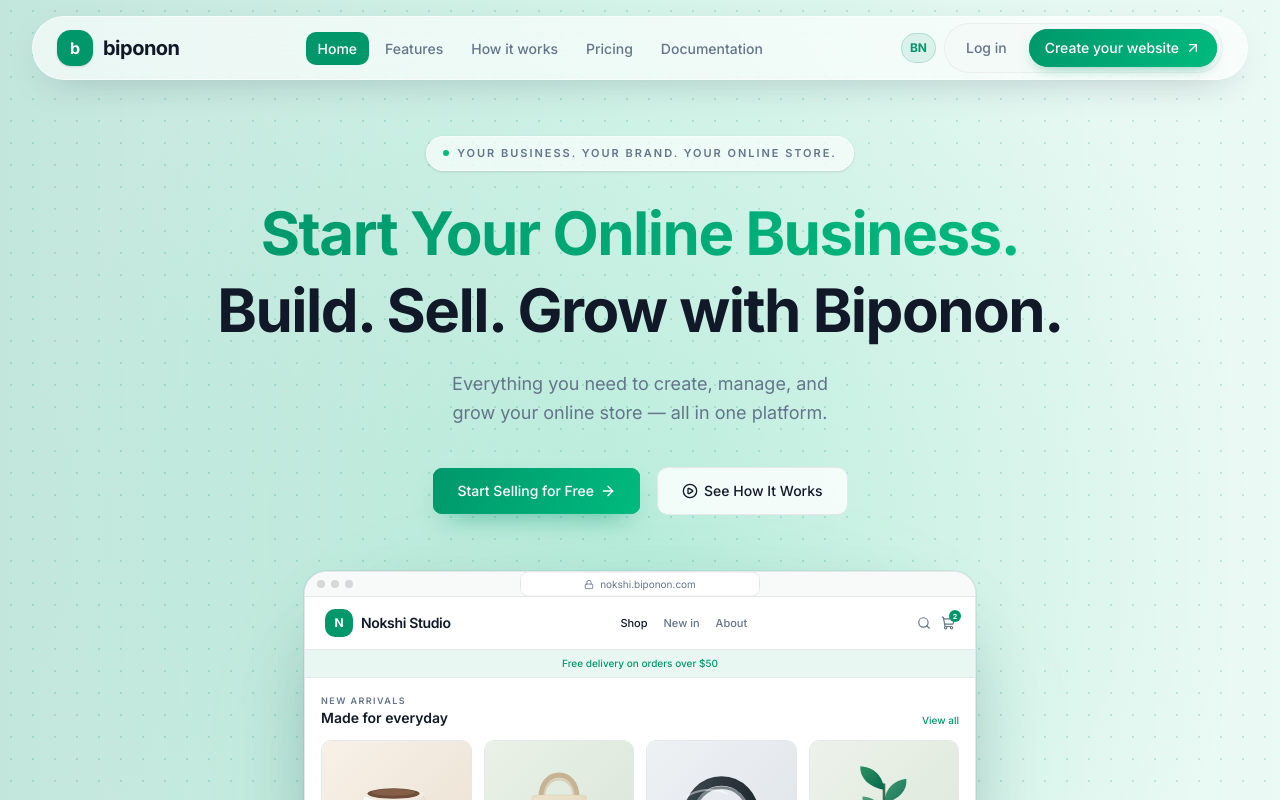
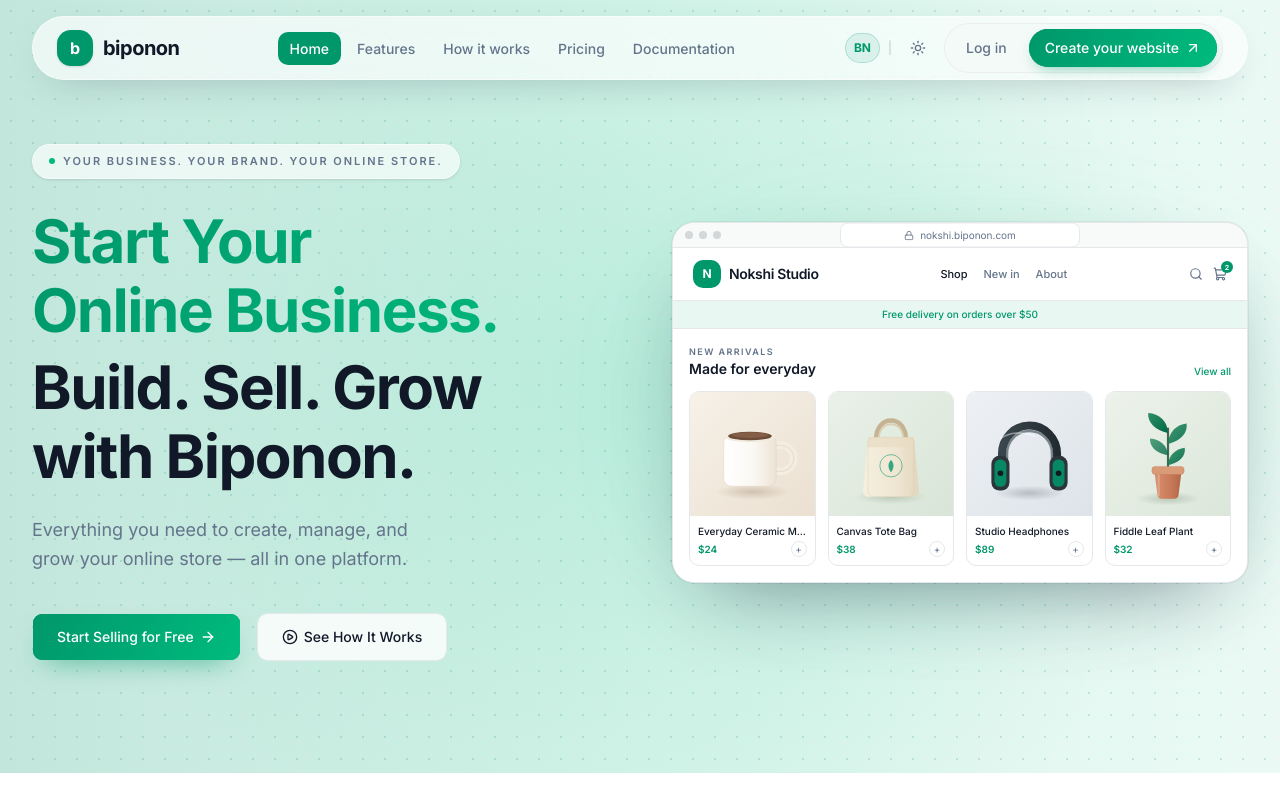
Before and after one commit to tfshorifulislam/biponon, a Next.js app: page / in a window 1280 px wide. Shown: the top 800 px of the page. Built offline with nearby package versions, Linux system fonts and the light colour scheme.

Commit message:
update hero section layout

```diff
--- a/src/components/banner/hero.tsx
+++ b/src/components/banner/hero.tsx
@@ -44,19 +44,22 @@ export default function HeroSection() {
   const { t } = useLanguage();
 
   return (
-    <section className="relative isolate w-full overflow-hidden pb-20 pt-24 sm:pb-24 sm:pt-26 lg:pt-34">
+    <section className="relative isolate w-full overflow-hidden pb-20 pt-24 sm:pb-24 sm:pt-26 lg:pb-28 lg:pt-36">
       <div
         aria-hidden
         className="hero-background pointer-events-none absolute inset-0 -z-10"
       />
 
-      <div className="relative z-10 mx-auto flex w-full max-w-7xl flex-col items-center px-4 text-center sm:px-6 lg:px-8">
-        <span className="inline-flex max-w-full items-center gap-2 rounded-full border border-white/50 bg-white/65 px-4 py-2 text-center text-[9px] font-semibold uppercase tracking-[0.1em] text-muted-foreground shadow-sm backdrop-blur-xl sm:text-[11px] sm:tracking-[0.18em] dark:border-white/10 dark:bg-black/25">
+      <div className="relative z-10 mx-auto w-full max-w-7xl px-4 sm:px-6 lg:px-8">
+        <div className="grid grid-cols-1 items-center gap-12 lg:grid-cols-2 lg:gap-12 xl:gap-16">
+          {/* Left Column: Messaging & CTAs */}
+          <div className="flex flex-col items-start text-left">
+            <span className="inline-flex max-w-full items-center gap-2 rounded-full border border-white/50 bg-white/65 px-4 py-2 text-[9px] font-semibold uppercase tracking-[0.1em] text-muted-foreground shadow-sm backdrop-blur-xl sm:text-[11px] sm:tracking-[0.18em] dark:border-white/10 dark:bg-black/25">
               <span className="size-1.5 shrink-0 rounded-full bg-brand-secondary" />
               {t("hero.badge")}
             </span>
 
-        <h1 className="section-heading mt-6 max-w-4xl text-4xl leading-[1.15] tracking-tight sm:mt-7 sm:text-5xl lg:text-6xl">
+            <h1 className="section-heading mt-6 max-w-xl text-4xl leading-[1.15] tracking-tight sm:mt-7 sm:text-5xl lg:text-5xl xl:text-6xl">
               <span className="brand-gradient-text">
                 {t("hero.headingGradient")}
               </span>
@@ -65,11 +68,11 @@ export default function HeroSection() {
               </span>
             </h1>
 
-        <p className="section-description mt-5 max-w-xl text-balance sm:mt-6">
+            <p className="section-description mt-5 max-w-lg text-balance sm:mt-6">
               {t("hero.description")}
             </p>
 
-        <div className="mt-8 flex w-full flex-col items-center justify-center gap-3 sm:mt-10 sm:w-auto sm:flex-row sm:gap-4">
+            <div className="mt-8 flex w-full flex-col gap-3 sm:mt-10 sm:w-auto sm:flex-row sm:gap-4">
               <Button
                 size="lg"
                 nativeButton={false}
@@ -91,8 +94,10 @@ export default function HeroSection() {
                 {t("hero.ctaSecondary")}
               </Button>
             </div>
+          </div>
 
-        <div className="relative mt-12 w-full max-w-2xl sm:mt-14">
+          {/* Right Column: Store Demo / Preview */}
+          <div className="relative w-full max-w-2xl mx-auto lg:max-w-none">
             <div
               aria-hidden
               className="pointer-events-none absolute -inset-x-8 -bottom-8 -top-4 -z-10 rounded-[2.5rem] blur-2xl"
@@ -102,6 +107,7 @@ export default function HeroSection() {
               }}
             />
             <StorePreview />
+          </div>
         </div>
       </div>
     </section>
--- a/src/components/navbar/desktopNavbar.tsx
+++ b/src/components/navbar/desktopNavbar.tsx
@@ -1,8 +1,9 @@
 "use client";
 
+import { useCallback, useEffect, useSyncExternalStore } from "react";
 import Link from "next/link";
 import { usePathname } from "next/navigation";
-import { ArrowUpRight } from "lucide-react";
+import { ArrowUpRight, Moon, Sun } from "lucide-react";
 
 import { Button } from "@/components/ui/button";
 import { cn } from "@/lib/utils";
@@ -11,6 +12,33 @@ import { BrandLogo } from "./brandLogo";
 import { LanguageSwitcher } from "./languageSwitcher";
 import { navLinks } from "./navLinks";
 
+const THEME_CHANGE_EVENT = "biponon_theme_change";
+
+function subscribeTheme(callback: () => void) {
+  if (typeof window === "undefined") return () => {};
+  window.addEventListener("storage", callback);
+  window.addEventListener(THEME_CHANGE_EVENT, callback);
+  return () => {
+    window.removeEventListener("storage", callback);
+    window.removeEventListener(THEME_CHANGE_EVENT, callback);
+  };
+}
+
+function getThemeSnapshot(): "light" | "dark" {
+  if (typeof window === "undefined") return "light";
+  try {
+    if (document.documentElement.classList.contains("dark")) return "dark";
+    const stored = localStorage.getItem("theme");
+    return stored === "dark" ? "dark" : "light";
+  } catch {
+    return "light";
+  }
+}
+
+function getThemeServerSnapshot(): "light" | "dark" {
+  return "light";
+}
+
 function isActiveRoute(pathname: string, href: string) {
   return href === "/" ? pathname === "/" : pathname.startsWith(href);
 }
@@ -18,6 +46,35 @@ function isActiveRoute(pathname: string, href: string) {
 export function DesktopNavbar() {
   const pathname = usePathname();
   const { t } = useLanguage();
+  const theme = useSyncExternalStore(
+    subscribeTheme,
+    getThemeSnapshot,
+    getThemeServerSnapshot
+  );
+
+  useEffect(() => {
+    try {
+      const stored = localStorage.getItem("theme");
+      if (stored === "dark") {
+        document.documentElement.classList.add("dark");
+        window.dispatchEvent(new Event(THEME_CHANGE_EVENT));
+      }
+    } catch {}
+  }, []);
+
+  const toggleTheme = useCallback(() => {
+    const isDark = document.documentElement.classList.contains("dark");
+    const nextTheme = isDark ? "light" : "dark";
+    if (nextTheme === "dark") {
+      document.documentElement.classList.add("dark");
+    } else {
+      document.documentElement.classList.remove("dark");
+    }
+    try {
+      localStorage.setItem("theme", nextTheme);
+      window.dispatchEvent(new Event(THEME_CHANGE_EVENT));
+    } catch {}
+  }, []);
 
   return (
     <nav
@@ -52,6 +109,26 @@ export function DesktopNavbar() {
       <div className="flex items-center gap-2">
         <LanguageSwitcher />
 
+        <span
+          className="text-muted-foreground/40 text-xs font-light select-none"
+          aria-hidden="true"
+        >
+          |
+        </span>
+
+        <button
+          type="button"
+          onClick={toggleTheme}
+          aria-label={theme === "dark" ? "Switch to light mode" : "Switch to dark mode"}
+          className="inline-flex size-9 items-center justify-center rounded-full text-muted-foreground transition-colors hover:bg-muted hover:text-foreground focus-visible:outline-none focus-visible:ring-2 focus-visible:ring-primary/40 dark:hover:bg-white/10"
+        >
+          {theme === "dark" ? (
+            <Moon className="size-4" />
+          ) : (
+            <Sun className="size-4" />
+          )}
+        </button>
+
         <div
           role="group"
           aria-label="Account actions"
--- a/src/components/navbar/mobileNavbar.tsx
+++ b/src/components/navbar/mobileNavbar.tsx
@@ -1,9 +1,9 @@
 "use client";
 
-import { useState } from "react";
+import { useCallback, useEffect, useState, useSyncExternalStore } from "react";
 import Link from "next/link";
 import { usePathname } from "next/navigation";
-import { ArrowRight, Menu } from "lucide-react";
+import { ArrowRight, Menu, Moon, Sun } from "lucide-react";
 
 import { Button } from "@/components/ui/button";
 import { cn } from "@/lib/utils";
@@ -21,6 +21,33 @@ import { BrandLogo } from "./brandLogo";
 import { LanguageSwitcher } from "./languageSwitcher";
 import { navLinks } from "./navLinks";
 
+const THEME_CHANGE_EVENT = "biponon_theme_change";
+
+function subscribeTheme(callback: () => void) {
+  if (typeof window === "undefined") return () => {};
+  window.addEventListener("storage", callback);
+  window.addEventListener(THEME_CHANGE_EVENT, callback);
+  return () => {
+    window.removeEventListener("storage", callback);
+    window.removeEventListener(THEME_CHANGE_EVENT, callback);
+  };
+}
+
+function getThemeSnapshot(): "light" | "dark" {
+  if (typeof window === "undefined") return "light";
+  try {
+    if (document.documentElement.classList.contains("dark")) return "dark";
+    const stored = localStorage.getItem("theme");
+    return stored === "dark" ? "dark" : "light";
+  } catch {
+    return "light";
+  }
+}
+
+function getThemeServerSnapshot(): "light" | "dark" {
+  return "light";
+}
+
 function isActiveRoute(pathname: string, href: string) {
   return href === "/" ? pathname === "/" : pathname.startsWith(href);
 }
@@ -29,6 +56,35 @@ export function MobileNavbar() {
   const pathname = usePathname();
   const [open, setOpen] = useState(false);
   const { t } = useLanguage();
+  const theme = useSyncExternalStore(
+    subscribeTheme,
+    getThemeSnapshot,
+    getThemeServerSnapshot
+  );
+
+  useEffect(() => {
+    try {
+      const stored = localStorage.getItem("theme");
+      if (stored === "dark") {
+        document.documentElement.classList.add("dark");
+        window.dispatchEvent(new Event(THEME_CHANGE_EVENT));
+      }
+    } catch {}
+  }, []);
+
+  const toggleTheme = useCallback(() => {
+    const isDark = document.documentElement.classList.contains("dark");
+    const nextTheme = isDark ? "light" : "dark";
+    if (nextTheme === "dark") {
+      document.documentElement.classList.add("dark");
+    } else {
+      document.documentElement.classList.remove("dark");
+    }
+    try {
+      localStorage.setItem("theme", nextTheme);
+      window.dispatchEvent(new Event(THEME_CHANGE_EVENT));
+    } catch {}
+  }, []);
 
   return (
     <div className="flex w-full items-center justify-between lg:hidden">
@@ -36,6 +92,26 @@ export function MobileNavbar() {
 
       <div className="flex items-center gap-2">
         <LanguageSwitcher />
+
+        <span
+          className="text-muted-foreground/40 text-xs font-light select-none"
+          aria-hidden="true"
+        >
+          |
+        </span>
+
+        <button
+          type="button"
+          onClick={toggleTheme}
+          aria-label={theme === "dark" ? "Switch to light mode" : "Switch to dark mode"}
+          className="inline-flex size-9 items-center justify-center rounded-full text-muted-foreground transition-colors hover:bg-muted hover:text-foreground focus-visible:outline-none focus-visible:ring-2 focus-visible:ring-primary/40 dark:hover:bg-white/10"
+        >
+          {theme === "dark" ? (
+            <Moon className="size-4" />
+          ) : (
+            <Sun className="size-4" />
+          )}
+        </button>
 
         <Sheet open={open} onOpenChange={setOpen}>
           <SheetTrigger
@@ -101,7 +177,27 @@ export function MobileNavbar() {
                 <span className="text-sm font-medium text-muted-foreground">
                   {t("nav.languageLabel")}
                 </span>
-                <LanguageSwitcher />
+                <div className="flex items-center gap-2">
+                  <LanguageSwitcher />
+                  <span
+                    className="text-muted-foreground/40 text-xs font-light select-none"
+                    aria-hidden="true"
+                  >
+                    |
+                  </span>
+                  <button
+                    type="button"
+                    onClick={toggleTheme}
+                    aria-label={theme === "dark" ? "Switch to light mode" : "Switch to dark mode"}
+                    className="inline-flex size-9 items-center justify-center rounded-full text-muted-foreground transition-colors hover:bg-muted hover:text-foreground focus-visible:outline-none focus-visible:ring-2 focus-visible:ring-primary/40 dark:hover:bg-white/10"
+                  >
+                    {theme === "dark" ? (
+                      <Moon className="size-4" />
+                    ) : (
+                      <Sun className="size-4" />
+                    )}
+                  </button>
+                </div>
               </div>
 
               <Button
```
Lines whose indentation alone changed are shown as unchanged.
